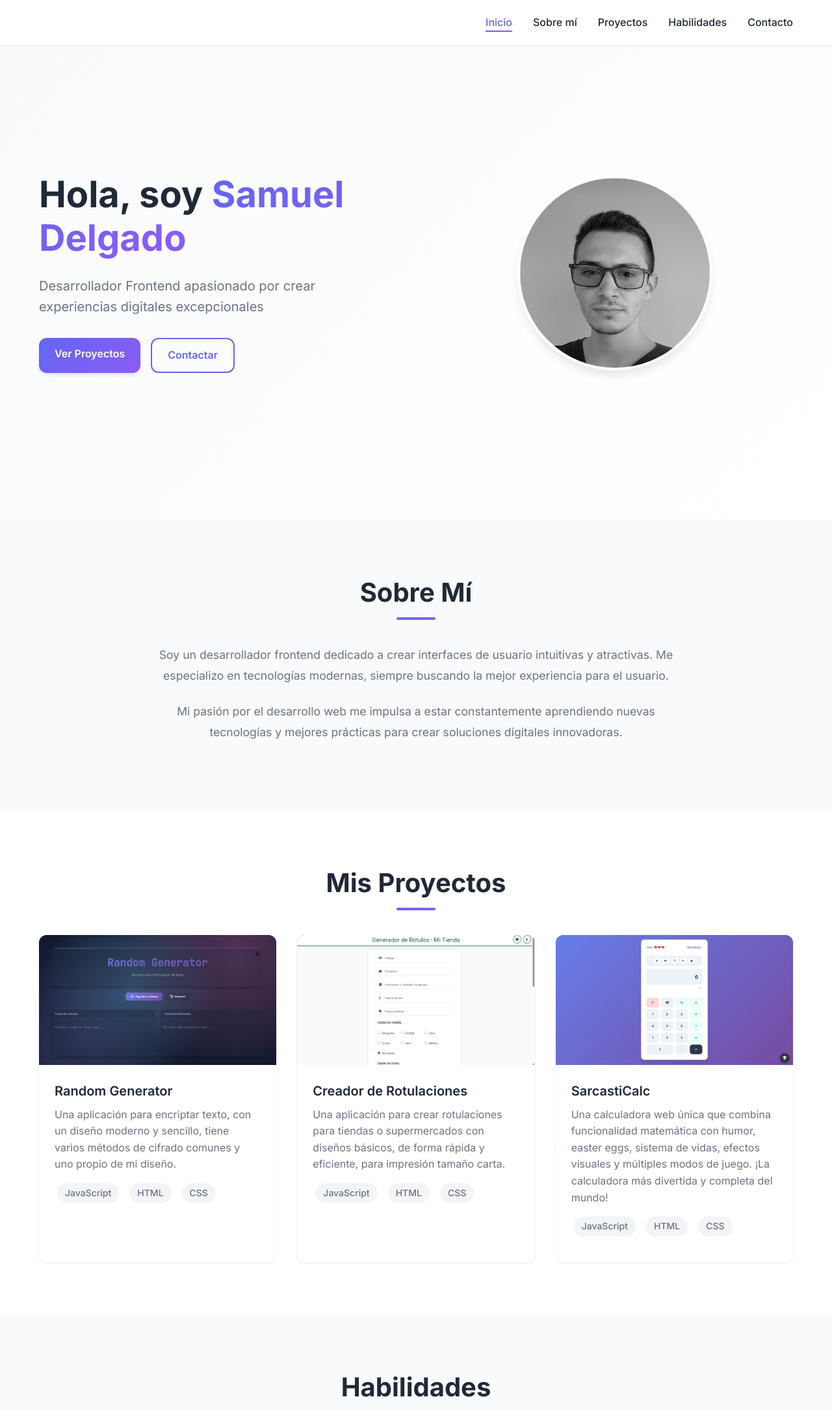
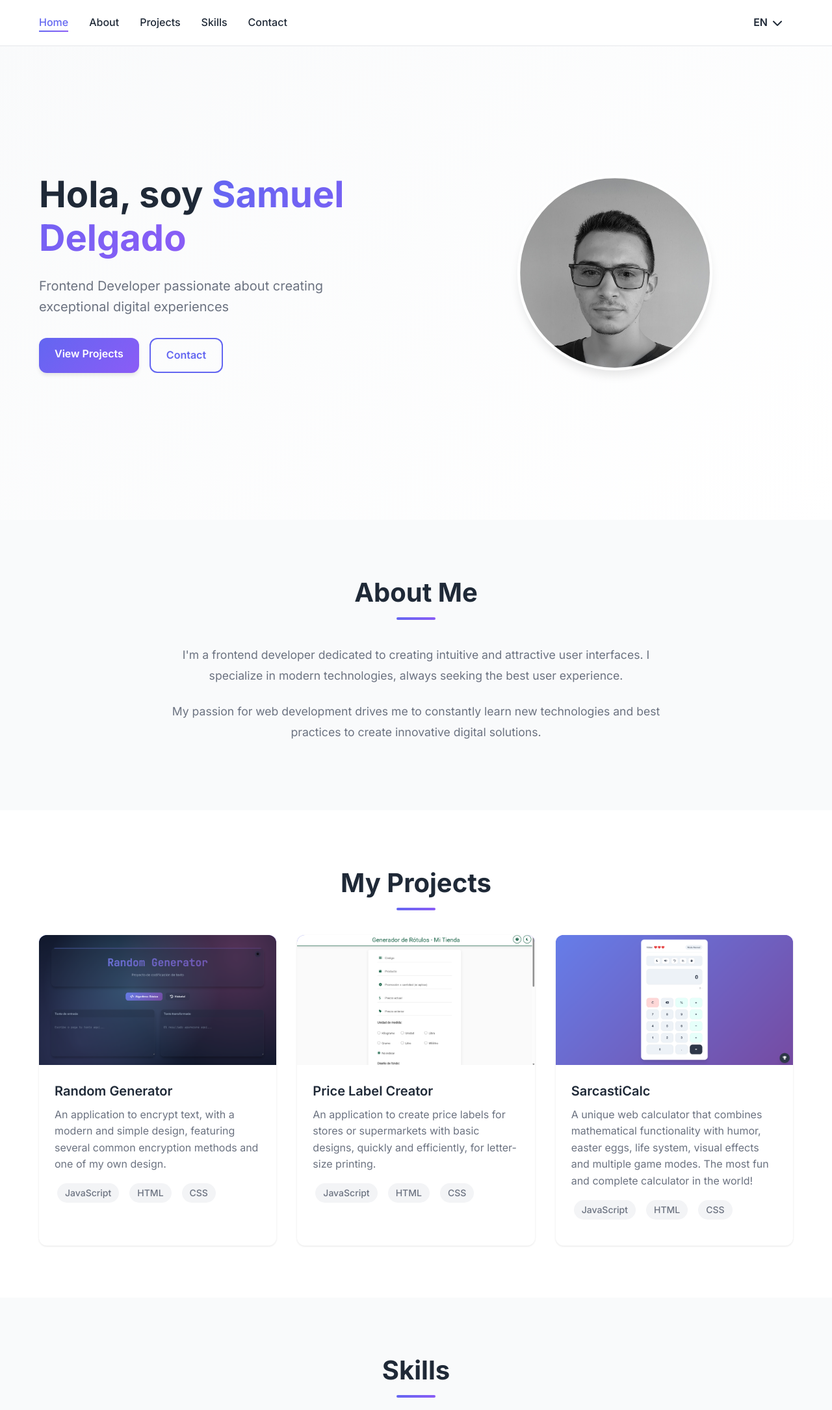
Before and after one commit to shmueldmontoya/shmueldmontoya.github.io, a plain HTML site: page index.html in a window 1280 px wide. Shown: the top 2170 px of the page at 65% size. Drawn offline with Linux system fonts and the light colour scheme.

Commit message:
Add files via upload

```diff
--- /dev/null
+++ b/assets/js/language-switcher.js
@@ -0,0 +1,326 @@
+/**
+ * Sistema de cambio de idioma para el portafolio
+ * Maneja la traducción dinámica del contenido
+ */
+
+class LanguageSwitcher {
+    constructor() {
+        this.currentLanguage = 'es';
+        this.translations = TRANSLATIONS;
+        this.init();
+    }
+
+    init() {
+        // Detectar idioma guardado o del navegador
+        this.currentLanguage = this.getStoredLanguage() || this.detectBrowserLanguage();
+
+        // Aplicar idioma inicial
+        this.applyLanguage(this.currentLanguage);
+
+        // Crear selector de idioma
+        this.createLanguageSelector();
+
+        // Agregar event listeners
+        this.addEventListeners();
+    }
+
+    getStoredLanguage() {
+        return localStorage.getItem('portfolioLanguage');
+    }
+
+    detectBrowserLanguage() {
+        const browserLang = navigator.language || navigator.userLanguage;
+        const shortLang = browserLang.split('-')[0];
+
+        // Verificar si el idioma del navegador está soportado
+        return this.translations[shortLang] ? shortLang : 'es';
+    }
+
+    createLanguageSelector() {
+        // Crear el selector de idioma
+        const languageSelector = document.createElement('div');
+        languageSelector.className = 'language-selector';
+        languageSelector.innerHTML = `
+            <div class="language-toggle">
+                <span class="current-lang">${this.currentLanguage.toUpperCase()}</span>
+                <i class="fas fa-chevron-down"></i>
+            </div>
+            <div class="language-dropdown">
+                <div class="language-option" data-lang="es">
+                    <span class="flag">🇪🇸</span>
+                    <span class="lang-name">${this.translations[this.currentLanguage].language.spanish}</span>
+                </div>
+                <div class="language-option" data-lang="en">
+                    <span class="flag">🇺🇸</span>
+                    <span class="lang-name">${this.translations[this.currentLanguage].language.english}</span>
+                </div>
+            </div>
+        `;
+
+        // Insertar en la navbar
+        const navbar = document.querySelector('.nav-container');
+        navbar.appendChild(languageSelector);
+
+        // Agregar estilos
+        this.addLanguageSelectorStyles();
+    }
+
+    addLanguageSelectorStyles() {
+        const styles = document.createElement('style');
+        styles.textContent = `
+            .language-selector {
+                position: relative;
+                margin-left: 2rem;
+            }
+
+            .language-toggle {
+                display: flex;
+                align-items: center;
+                gap: 0.5rem;
+                padding: 0.5rem 1rem;
+                background: rgba(255, 255, 255, 0.1);
+                border-radius: 8px;
+                cursor: pointer;
+                transition: all 0.3s ease;
+                border: 1px solid rgba(255, 255, 255, 0.2);
+            }
+
+            .language-toggle:hover {
+                background: rgba(255, 255, 255, 0.2);
+                transform: translateY(-1px);
+            }
+
+            .current-lang {
+                font-weight: 600;
+                color: var(--text-primary);
+            }
+
+            .language-dropdown {
+                position: absolute;
+                top: 100%;
+                right: 0;
+                background: white;
+                border-radius: 8px;
+                box-shadow: 0 4px 20px rgba(0, 0, 0, 0.15);
+                opacity: 0;
+                visibility: hidden;
+                transform: translateY(-10px);
+                transition: all 0.3s ease;
+                z-index: 1000;
+                min-width: 150px;
+                margin-top: 0.5rem;
+            }
+
+            .language-selector:hover .language-dropdown {
+                opacity: 1;
+                visibility: visible;
+                transform: translateY(0);
+            }
+
+            .language-option {
+                display: flex;
+                align-items: center;
+                gap: 0.75rem;
+                padding: 0.75rem 1rem;
+                cursor: pointer;
+                transition: background 0.2s ease;
+                border-radius: 8px;
+                margin: 0.25rem;
+            }
+
+            .language-option:hover {
+                background: rgba(99, 102, 241, 0.1);
+            }
+
+            .language-option.active {
+                background: rgba(99, 102, 241, 0.2);
+                color: var(--primary-color);
+            }
+
+            .flag {
+                font-size: 1.2rem;
+            }
+
+            .lang-name {
+                font-weight: 500;
+            }
+
+            @media (max-width: 768px) {
+                .language-selector {
+                    margin-left: 1rem;
+                }
+
+                .language-toggle {
+                    padding: 0.4rem 0.8rem;
+                }
+
+                .current-lang {
+                    font-size: 0.9rem;
+                }
+            }
+        `;
+        document.head.appendChild(styles);
+    }
+
+    addEventListeners() {
+        // Event listeners para el selector de idioma
+        document.addEventListener('click', (e) => {
+            const languageOption = e.target.closest('.language-option');
+            if (languageOption) {
+                const newLang = languageOption.dataset.lang;
+                this.changeLanguage(newLang);
+            }
+        });
+    }
+
+    changeLanguage(newLang) {
+        if (newLang === this.currentLanguage) return;
+
+        this.currentLanguage = newLang;
+        this.applyLanguage(newLang);
+        this.updateLanguageSelector();
+        this.saveLanguagePreference(newLang);
+    }
+
+    applyLanguage(lang) {
+        const t = this.translations[lang];
+
+        // Navegación
+        this.updateElement('.nav-link[href="#inicio"]', t.nav.home);
+        this.updateElement('.nav-link[href="#sobre-mi"]', t.nav.about);
+        this.updateElement('.nav-link[href="#proyectos"]', t.nav.projects);
+        this.updateElement('.nav-link[href="#habilidades"]', t.nav.skills);
+        this.updateElement('.nav-link[href="#contacto"]', t.nav.contact);
+
+        // Hero Section
+        this.updateHeroSection(t.hero);
+
+        // Sobre Mí
+        this.updateElement('#sobre-mi .section-title', t.about.title);
+        this.updateElement('#sobre-mi .about-text p:first-child', t.about.paragraph1);
+        this.updateElement('#sobre-mi .about-text p:nth-child(2)', t.about.paragraph2);
+
+        // Proyectos
+        this.updateElement('#proyectos .section-title', t.projects.title);
+        this.updateProjects(t.projects);
+
+        // Habilidades
+        this.updateElement('#habilidades .section-title', t.skills.title);
+        this.updateElement('#habilidades .skill-category:first-child h3', t.skills.frontend);
+        this.updateElement('#habilidades .skill-category:last-child h3', t.skills.tools);
+
+        // Contacto
+        this.updateElement('#contacto .section-title', t.contact.title);
+        this.updateElement('#contacto h3', t.contact.subtitle);
+        this.updateElement('#contacto p', t.contact.description);
+
+        // Footer
+        this.updateElement('.footer p', t.footer.copyright);
+
+        // Actualizar atributo lang del HTML
+        document.documentElement.lang = lang;
+    }
+
+    updateHeroSection(heroTranslations) {
+        // Actualizar el título del hero (manejar el span highlight)
+        const heroTitle = document.querySelector('.hero-title');
+        if (heroTitle) {
+            heroTitle.innerHTML = `${heroTranslations.greeting} <span class="highlight">${heroTranslations.name}</span>`;
+        }
+
+        // Actualizar subtítulo
+        this.updateElement('.hero-subtitle', heroTranslations.subtitle);
+
+        // Actualizar botones
+        this.updateElement('.hero-buttons .btn-primary', heroTranslations.viewProjects);
+        this.updateElement('.hero-buttons .btn-secondary', heroTranslations.contact);
+    }
+
+    updateProjects(projectsTranslations) {
+        // Actualizar proyectos dinámicamente
+        const projects = [
+            {
+                id: 1,
+                title: projectsTranslations.randomGenerator.title,
+                description: projectsTranslations.randomGenerator.description
+            },
+            {
+                id: 2,
+                title: projectsTranslations.priceCreator.title,
+                description: projectsTranslations.priceCreator.description
+            },
+            {
+                id: 3,
+                title: projectsTranslations.sarcastiCalc.title,
+                description: projectsTranslations.sarcastiCalc.description
+            }
+        ];
+
+        // Actualizar el array de proyectos en script.js
+        if (window.projects) {
+            window.projects.forEach((project, index) => {
+                if (projects[index]) {
+                    project.title = projects[index].title;
+                    project.description = projects[index].description;
+                }
+            });
+
+            // Recargar proyectos si la función existe
+            if (typeof loadProjects === 'function') {
+                loadProjects();
+            }
+        }
+
+        // Actualizar modal
+        this.updateElement('#projectModal .modal-tech h4', projectsTranslations.technologies);
+        this.updateElement('#projectModal .modal-links .btn-primary', projectsTranslations.viewProject);
+        this.updateElement('#projectModal .modal-links .btn-secondary', projectsTranslations.viewCode);
+    }
+
+    updateElement(selector, text) {
+        const element = document.querySelector(selector);
+        if (element) {
+            element.textContent = text;
+        }
+    }
+
+    updateLanguageSelector() {
+        const currentLangSpan = document.querySelector('.current-lang');
+        const languageOptions = document.querySelectorAll('.language-option');
+
+        if (currentLangSpan) {
+            currentLangSpan.textContent = this.currentLanguage.toUpperCase();
+        }
+
+        // Actualizar nombres de idiomas en el dropdown
+        languageOptions.forEach(option => {
+            const lang = option.dataset.lang;
+            const langNameSpan = option.querySelector('.lang-name');
+            if (langNameSpan) {
+                langNameSpan.textContent = this.translations[this.currentLanguage].language[lang === 'es' ? 'spanish' : 'english'];
+            }
+
+            // Marcar opción activa
+            option.classList.toggle('active', lang === this.currentLanguage);
+        });
+    }
+
+    saveLanguagePreference(lang) {
+        localStorage.setItem('portfolioLanguage', lang);
+    }
+}
+
+// Inicializar cuando el DOM esté listo
+document.addEventListener('DOMContentLoaded', () => {
+    // Esperar a que se carguen las traducciones
+    if (typeof TRANSLATIONS !== 'undefined') {
+        new LanguageSwitcher();
+    } else {
+        // Si las traducciones no están cargadas, esperar un poco
+        setTimeout(() => {
+            if (typeof TRANSLATIONS !== 'undefined') {
+                new LanguageSwitcher();
+            }
+        }, 100);
+    }
+});
--- a/assets/js/script.js
+++ b/assets/js/script.js
@@ -1,5 +1,5 @@
 // Datos de proyectos
-const projects = [
+window.projects = [
     {
         id: 1,
         title: "Random Generator",
--- /dev/null
+++ b/assets/js/translations.js
@@ -0,0 +1,157 @@
+/**
+ * Sistema de traducciones para el portafolio
+ * Contiene todas las cadenas de texto en español e inglés
+ */
+
+const TRANSLATIONS = {
+    es: {
+        // Navegación
+        nav: {
+            home: "Inicio",
+            about: "Sobre mí",
+            projects: "Proyectos",
+            skills: "Habilidades",
+            contact: "Contacto"
+        },
+
+        // Hero Section
+        hero: {
+            greeting: "Hola, soy",
+            name: "Samuel Delgado",
+            subtitle: "Desarrollador Frontend apasionado por crear experiencias digitales excepcionales",
+            viewProjects: "Ver Proyectos",
+            contact: "Contactar"
+        },
+
+        // Sobre Mí
+        about: {
+            title: "Sobre Mí",
+            paragraph1: "Soy un desarrollador frontend dedicado a crear interfaces de usuario intuitivas y atractivas. Me especializo en tecnologías modernas, siempre buscando la mejor experiencia para el usuario.",
+            paragraph2: "Mi pasión por el desarrollo web me impulsa a estar constantemente aprendiendo nuevas tecnologías y mejores prácticas para crear soluciones digitales innovadoras."
+        },
+
+        // Proyectos
+        projects: {
+            title: "Mis Proyectos",
+            randomGenerator: {
+                title: "Random Generator",
+                description: "Una aplicación para encriptar texto, con un diseño moderno y sencillo, tiene varios métodos de cifrado comunes y uno propio de mi diseño."
+            },
+            priceCreator: {
+                title: "Creador de Rotulaciones",
+                description: "Una aplicación para crear rotulaciones para tiendas o supermercados con diseños básicos, de forma rápida y eficiente, para impresión tamaño carta."
+            },
+            sarcastiCalc: {
+                title: "SarcastiCalc",
+                description: "Una calculadora web única que combina funcionalidad matemática con humor, easter eggs, sistema de vidas, efectos visuales y múltiples modos de juego. ¡La calculadora más divertida y completa del mundo!"
+            },
+            technologies: "Tecnologías utilizadas:",
+            viewProject: "Ver Proyecto",
+            viewCode: "Ver Código"
+        },
+
+        // Habilidades
+        skills: {
+            title: "Habilidades",
+            frontend: "Frontend",
+            tools: "Herramientas & Otros"
+        },
+
+        // Contacto
+        contact: {
+            title: "Contacto",
+            subtitle: "¡Conectemos!",
+            description: "¿Te gustó mi trabajo? Me encantaría conectar contigo y explorar oportunidades de colaboración.",
+            location: "San José, Costa Rica"
+        },
+
+        // Footer
+        footer: {
+            copyright: "© 2025 Samuel Delgado. Todos los derechos reservados."
+        },
+
+        // Selector de idioma
+        language: {
+            spanish: "Español",
+            english: "Inglés"
+        }
+    },
+
+    en: {
+        // Navigation
+        nav: {
+            home: "Home",
+            about: "About",
+            projects: "Projects",
+            skills: "Skills",
+            contact: "Contact"
+        },
+
+        // Hero Section
+        hero: {
+            greeting: "Hello, I'm",
+            name: "Samuel Delgado",
+            subtitle: "Frontend Developer passionate about creating exceptional digital experiences",
+            viewProjects: "View Projects",
+            contact: "Contact"
+        },
+
+        // About
+        about: {
+            title: "About Me",
+            paragraph1: "I'm a frontend developer dedicated to creating intuitive and attractive user interfaces. I specialize in modern technologies, always seeking the best user experience.",
+            paragraph2: "My passion for web development drives me to constantly learn new technologies and best practices to create innovative digital solutions."
+        },
+
+        // Projects
+        projects: {
+            title: "My Projects",
+            randomGenerator: {
+                title: "Random Generator",
+                description: "An application to encrypt text, with a modern and simple design, featuring several common encryption methods and one of my own design."
+            },
+            priceCreator: {
+                title: "Price Label Creator",
+                description: "An application to create price labels for stores or supermarkets with basic designs, quickly and efficiently, for letter-size printing."
+            },
+            sarcastiCalc: {
+                title: "SarcastiCalc",
+                description: "A unique web calculator that combines mathematical functionality with humor, easter eggs, life system, visual effects and multiple game modes. The most fun and complete calculator in the world!"
+            },
+            technologies: "Technologies used:",
+            viewProject: "View Project",
+            viewCode: "View Code"
+        },
+
+        // Skills
+        skills: {
+            title: "Skills",
+            frontend: "Frontend",
+            tools: "Tools & Others"
+        },
+
+        // Contact
+        contact: {
+            title: "Contact",
+            subtitle: "Let's Connect!",
+            description: "Did you like my work? I'd love to connect with you and explore collaboration opportunities.",
+            location: "San José, Costa Rica"
+        },
+
+        // Footer
+        footer: {
+            copyright: "© 2025 Samuel Delgado. All rights reserved."
+        },
+
+        // Language selector
+        language: {
+            spanish: "Spanish",
+            english: "English"
+        }
+    }
+};
+
+// Exportar para uso en otros archivos
+if (typeof module !== 'undefined' && module.exports) {
+    module.exports = TRANSLATIONS;
+}
--- a/assets/js/typing-effect.js
+++ b/assets/js/typing-effect.js
@@ -87,8 +87,15 @@ class CodeTypingEffect {
     }
 
     async typeCode() {
-        // Código HTML con colores
-        const codeToType = '&lt;h1&gt;Hola, soy &lt;span class="highlight"&gt;Samuel Delgado&lt;/span&gt;&lt;/h1&gt;';
+        // Obtener el idioma actual y las traducciones correspondientes
+        const currentLang = localStorage.getItem('portfolioLanguage') || 'es';
+        const translations = TRANSLATIONS[currentLang];
+
+        // Crear el código HTML con las traducciones
+        const greeting = translations.hero.greeting;
+        const name = translations.hero.name;
+        const codeToType = `&lt;h1&gt;${greeting} &lt;span class="highlight"&gt;${name}&lt;/span&gt;&lt;/h1&gt;`;
+
         let currentCode = '';
         let coloredCode = ''; // Mover declaración fuera del bucle
 
@@ -122,10 +129,31 @@ class CodeTypingEffect {
                 .replace(/href=/g, '<span style="color: #3b82f6;">href=</span>');
 
             this.heroTitle.innerHTML = coloredCode + '<span class="typing-cursor">|</span>';
+            this.playTypingSound();
             await this.delay(this.typingSpeed);
         }
 
         this.heroTitle.innerHTML = coloredCode; // Quitar cursor al final
+    }
+
+    playTypingSound() {
+        // Sonido opcional, muy sutil
+        // Puedes comentar esto si no lo quieres
+        /*
+        try {
+            const audioContext = new (window.AudioContext || window.webkitAudioContext)();
+            const oscillator = audioContext.createOscillator();
+            const gainNode = audioContext.createGain();
+            oscillator.connect(gainNode);
+            gainNode.connect(audioContext.destination);
+            oscillator.frequency.setValueAtTime(800, audioContext.currentTime);
+            oscillator.type = 'sine';
+            gainNode.gain.setValueAtTime(0.07, audioContext.currentTime);
+            gainNode.gain.exponentialRampToValueAtTime(0.01, audioContext.currentTime + 0.07);
+            oscillator.start(audioContext.currentTime);
+            oscillator.stop(audioContext.currentTime + 0.07);
+        } catch (e) {}
+        */
     }
 
     async fadeOutCode() {
@@ -142,7 +170,15 @@ class CodeTypingEffect {
         this.heroTitle.style.textAlign = '';
         this.heroTitle.style.lineHeight = '';
         this.heroTitle.style.transform = 'none'; // Asegurar que no hay transformaciones
-        this.heroTitle.innerHTML = this.originalTitle;
+
+        // Obtener el idioma actual y las traducciones correspondientes
+        const currentLang = localStorage.getItem('portfolioLanguage') || 'es';
+        const translations = TRANSLATIONS[currentLang];
+
+        // Crear el título final con las traducciones
+        const finalTitle = `${translations.hero.greeting} <span class="highlight">${translations.hero.name}</span>`;
+        this.heroTitle.innerHTML = finalTitle;
+
         this.heroTitle.style.opacity = '1';
         await this.delay(300);
     }
@@ -195,40 +231,7 @@ function addTypingCursorStyles() {
 document.addEventListener('DOMContentLoaded', () => {
     addTypingCursorStyles();
 
-    if (!sessionStorage.getItem('typingEffectShown')) {
-        const typingEffect = new CodeTypingEffect();
-        typingEffect.startEffect();
-        sessionStorage.setItem('typingEffectShown', 'true');
-    } else {
-        // Si ya se mostró, mostrar todo directamente
-        const heroTitle = document.querySelector('.hero-title');
-        const heroSubtitle = document.querySelector('.hero-subtitle');
-        const heroButtons = document.querySelector('.hero-buttons');
-        const heroImage = document.querySelector('.hero-image');
-
-        heroTitle.style.opacity = '1';
-        heroTitle.style.transform = 'none';
-        heroSubtitle.style.opacity = '1';
-        heroSubtitle.style.transform = 'translateY(0)';
-        heroButtons.style.opacity = '1';
-        heroButtons.style.transform = 'translateY(0)';
-        heroImage.style.opacity = '1';
-        heroImage.style.transform = 'translateX(0)';
-
-        // Mostrar el resto de la página también
-        const sections = document.querySelectorAll('section:not(#inicio)');
-        sections.forEach(section => {
-            section.style.opacity = '1';
-            section.style.visibility = 'visible';
-        });
-
-        const footer = document.querySelector('.footer');
-        if (footer) {
-            footer.style.opacity = '1';
-            footer.style.visibility = 'visible';
-        }
-
-        // Asegurar que el scroll esté habilitado
-        document.body.style.overflow = 'auto';
-    }
+    // Siempre mostrar el efecto de escritura al cargar la página
+    const typingEffect = new CodeTypingEffect();
+    typingEffect.startEffect();
 });
```
Also changed, not shown: index.html (+2 -3 lines).
